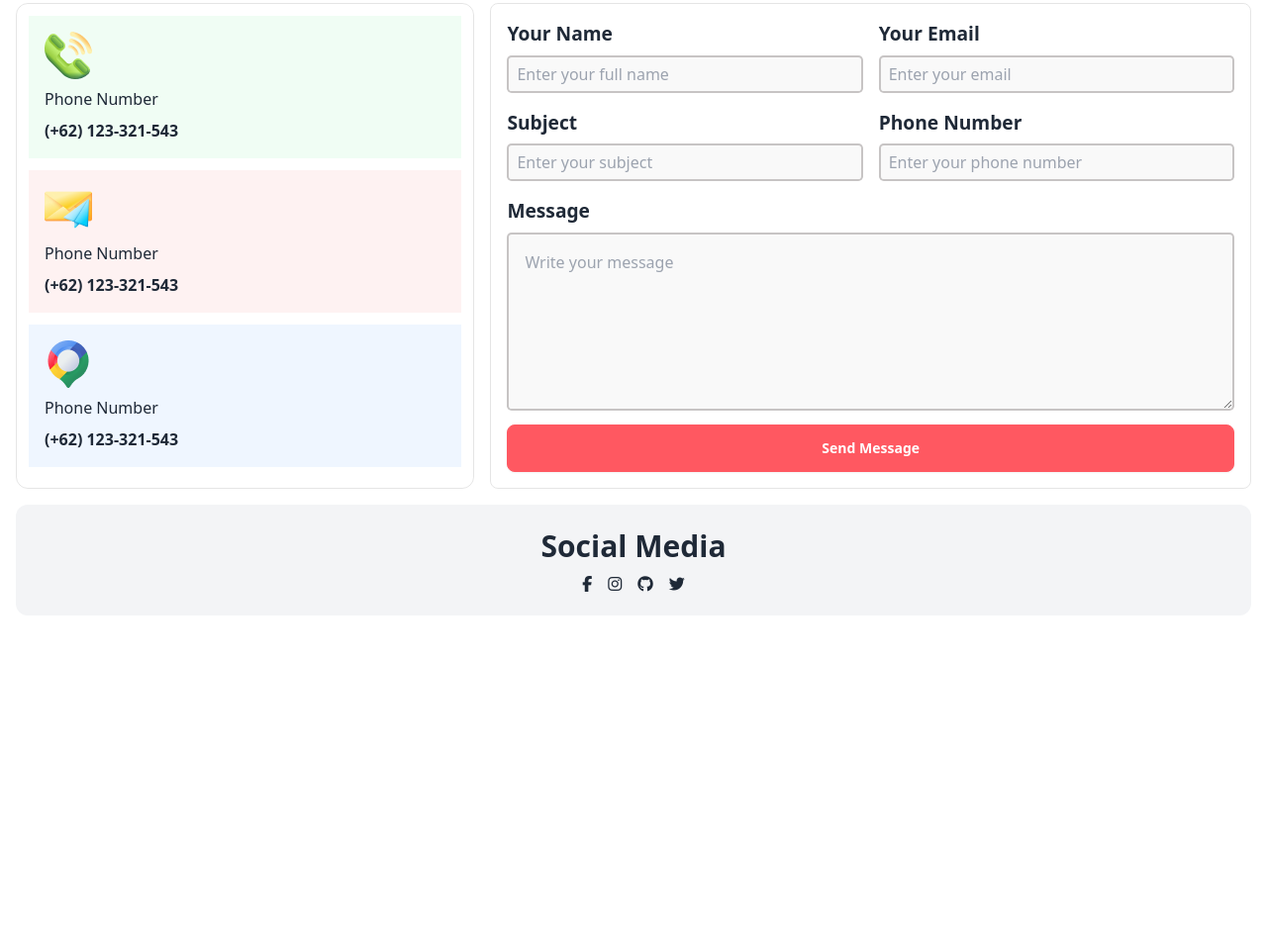
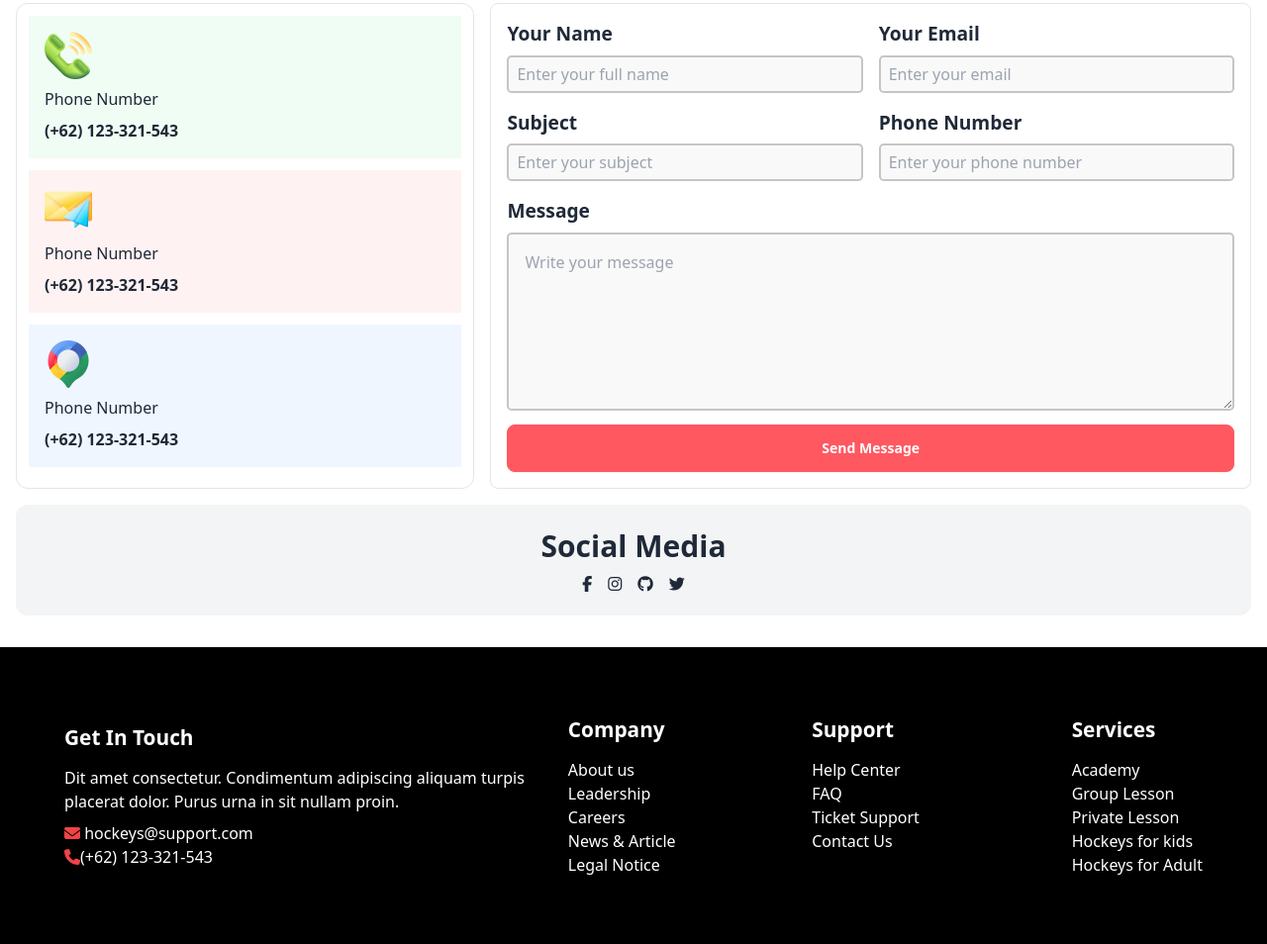
Before and after one commit to Armanahmed12/hockey-webpage, a website: page index.html in a window 1280 px wide. Shown: the part 3749-4703 px from the top of the page at 99% size. Before the commit the page ends 4403 px from the top, so only its background shows below. Drawn offline with nearby package versions, Linux system fonts and the light colour scheme.

Commit message:
footer section done

```diff
--- a/index.html
+++ b/index.html
@@ -598,6 +598,51 @@
 
     </section>
 
+       <!-- Footer -->
+      <footer class="bg-black py-8 sm:px-6 text-white flex flex-col sm:flex-row gap-8 sm:gap-4 sm:h-[300px] justify-center items-center sm:text-left text-center px-6">
+         <div class="w-2/5">
+            <h2>Get In Touch</h2>
+            <p class="my-2">Dit amet consectetur. Condimentum  adipiscing aliquam turpis placerat dolor. Purus urna in sit nullam proin. </p>
+            <span> <i class="fa-solid fa-envelope text-red-500"></i> hockeys@support.com</span><br>
+            <span><i class="fa-solid fa-phone text-red-500"></i>(+62) 123-321-543</span>
+         </div>
+         <!-- TwoParts container -->
+     <div class="part-2-3-container w-2/5 grid grid-cols-2">
+            <!-- part two -->
+       <div>
+          <h2>Company</h2>
+           <ul>
+            <li><a href="#">About us</a></li>
+            <li><a href="#">Leadership</a></li>
+            <li><a href="#">Careers</a></li>
+            <li><a href="#"> News & Article</a></li>
+            <li><a href="#"> Legal Notice</a></li>
+           </ul>
+       </div>
+       <!-- part three -->
+       <div>
+          <h2>Support</h2>
+           <ul>
+            <li><a href="#">Help Center</a></li>
+            <li><a href="#">FAQ</a></li>
+            <li><a href="#">Ticket Support</a></li>
+            <li><a href="#"> Contact Us</a></li>
+           </ul>
+       </div>
+    </div>
+         <!-- part four -->
+         <div>
+            <h2>Services</h2>
+             <ul>
+              <li><a href="#">Academy</a></li>
+              <li><a href="#">Group Lesson</a></li>
+              <li><a href="#">Private Lesson</a></li>
+              <li><a href="#"> Hockeys for kids</a></li>
+              <li><a href="#"> Hockeys for Adult</a></li>
+             </ul>
+         </div>
+      </footer>
+
     <!-- DaisyUi js cdn -->
     <script src="https://cdn.tailwindcss.com"></script>
     <script src="./js/javascript.js"></script>
--- a/style/style.css
+++ b/style/style.css
@@ -103,6 +103,13 @@ form input, textarea{
      width: 100%;
 }
 
+footer h2{
+
+      font-weight: bold;
+      font-size: 1.3rem;
+      margin-bottom: 0.8rem;
+}
+
 /* ========================== jQuary ====================== */
 
 /* nav */
@@ -130,4 +137,8 @@ form input, textarea{
      margin-bottom: 1rem;
 
   }
+  footer > div{
+
+      width: 100% !important;
+  }
 }
```
